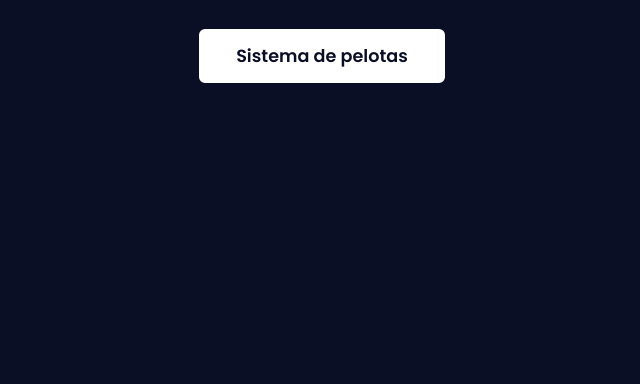
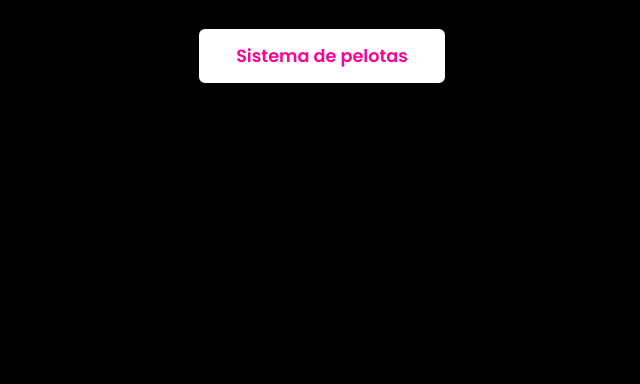
Before and after one commit to Kira-RC/Kira-RC.github.io, a plain HTML site: page index.html in a window 1280 px wide. Shown: the part 416-800 px from the top of the page, without its empty margins (318-958 px from the left). Drawn offline with Linux system fonts and the light colour scheme; a web font is replaced by a local one.

Commit message:
cambios de color

```diff
--- a/style.css
+++ b/style.css
@@ -1,6 +1,6 @@
 /* ===== Estilos generales ===== */
 body {
-  background-color: #0b0f26;
+  background-color: #000000;
   color: #fff;
   font-family: "Poppins", sans-serif;
   display: flex;
@@ -43,7 +43,7 @@ main {
 /* ===== Botones / Enlaces ===== */
 .navegacion a {
   text-decoration: none;
-  color: #0b0f26;
+  color: #ff0095;
   background-color: #ffffff;
   font-size: 1.1rem;
   padding: 12px 35px;
@@ -58,7 +58,7 @@ main {
 .navegacion a:hover {
   background-color: #ffea5c;
   border-color: #ffea5c;
-  color: #0b0f26;
+  color: #fb009b;
   transform: scale(1.05);
   box-shadow: 0 0 15px #ffea5c, 0 0 25px #ffd700;
 }
```
